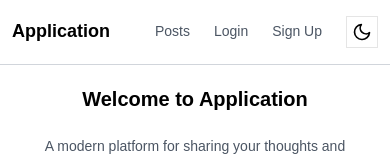
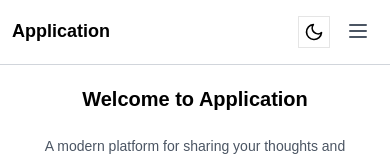
Before and after one commit to bryan-ahnlab/application, a Next.js app in the folder frontend/: page / in a window 390 px wide. Shown: the top 158 px of the page. Built offline with nearby package versions, Linux system fonts and the light colour scheme.

Commit message:
Implement responsive navigation in Layout component with mobile menu support. Added state management for menu visibility and screen size detection, enhancing user experience across devices. Refactored navigation structure for better accessibility and usability.

```diff
--- a/frontend/src/components/Layout.tsx
+++ b/frontend/src/components/Layout.tsx
@@ -4,6 +4,7 @@ import { useAuthStore } from "@/store/auth";
 import Link from "next/link";
 import { useRouter } from "next/navigation";
 import { ThemeToggle } from "./ThemeToggle";
+import { useState, useEffect } from "react";
 
 interface LayoutProps {
   children: React.ReactNode;
@@ -12,10 +13,27 @@ interface LayoutProps {
 export default function Layout({ children }: LayoutProps) {
   const { isAuthenticated, user, logout } = useAuthStore();
   const router = useRouter();
+  const [isMenuOpen, setIsMenuOpen] = useState(false);
+  const [isMobile, setIsMobile] = useState(false);
+
+  useEffect(() => {
+    const checkScreenSize = () => {
+      setIsMobile(window.innerWidth < 1280); // xl breakpoint
+    };
+
+    checkScreenSize();
+    window.addEventListener("resize", checkScreenSize);
+
+    return () => window.removeEventListener("resize", checkScreenSize);
+  }, []);
 
   const handleLogout = () => {
     logout();
     router.push("/");
+  };
+
+  const toggleMenu = () => {
+    setIsMenuOpen(!isMenuOpen);
   };
 
   return (
@@ -31,6 +49,8 @@ export default function Layout({ children }: LayoutProps) {
               Application
             </Link>
 
+            {/* Desktop Navigation */}
+            {!isMobile && (
               <div className="flex items-center space-x-6">
                 {isAuthenticated && (
                   <span className="text-sm text-gray-600 dark:text-gray-300">
@@ -92,7 +112,120 @@ export default function Layout({ children }: LayoutProps) {
 
                 <ThemeToggle />
               </div>
+            )}
+
+            {/* Mobile Menu Button */}
+            {isMobile && (
+              <div className="flex items-center space-x-2">
+                <ThemeToggle />
+                <button
+                  onClick={toggleMenu}
+                  className="p-2 text-gray-600 dark:text-gray-300 hover:text-black dark:hover:text-white bg-transparent border-0 cursor-pointer outline-none focus:outline-none"
+                  style={{
+                    background: "transparent",
+                    border: "none",
+                    padding: "8px",
+                  }}
+                >
+                  <svg
+                    className="w-6 h-6"
+                    fill="none"
+                    stroke="currentColor"
+                    viewBox="0 0 24 24"
+                  >
+                    {isMenuOpen ? (
+                      <path
+                        strokeLinecap="round"
+                        strokeLinejoin="round"
+                        strokeWidth={2}
+                        d="M6 18L18 6M6 6l12 12"
+                      />
+                    ) : (
+                      <path
+                        strokeLinecap="round"
+                        strokeLinejoin="round"
+                        strokeWidth={2}
+                        d="M4 6h16M4 12h16M4 18h16"
+                      />
+                    )}
+                  </svg>
+                </button>
               </div>
+            )}
+          </div>
+
+          {/* Mobile Navigation Menu */}
+          {isMobile && isMenuOpen && (
+            <div className="border-t border-gray-300 dark:border-gray-600 bg-white dark:bg-black">
+              <div className="px-4 py-2 space-y-2">
+                {isAuthenticated && (
+                  <div className="py-2 text-sm text-gray-600 dark:text-gray-300 border-b border-gray-200 dark:border-gray-700">
+                    Welcome, {user?.username}.
+                  </div>
+                )}
+
+                <Link
+                  href="/posts"
+                  className="block py-2 text-gray-600 dark:text-gray-300 hover:text-black dark:hover:text-white"
+                  onClick={() => setIsMenuOpen(false)}
+                >
+                  Posts
+                </Link>
+
+                {isAuthenticated ? (
+                  <>
+                    <Link
+                      href="/dashboard"
+                      className="block py-2 text-gray-600 dark:text-gray-300 hover:text-black dark:hover:text-white"
+                      onClick={() => setIsMenuOpen(false)}
+                    >
+                      Dashboard
+                    </Link>
+                    <Link
+                      href="/create-post"
+                      className="block py-2 text-gray-600 dark:text-gray-300 hover:text-black dark:hover:text-white"
+                      onClick={() => setIsMenuOpen(false)}
+                    >
+                      Create Post
+                    </Link>
+                    <button
+                      onClick={() => {
+                        handleLogout();
+                        setIsMenuOpen(false);
+                      }}
+                      className="block w-full text-left py-2 text-gray-600 dark:text-gray-300 hover:text-black dark:hover:text-white bg-transparent border-0 p-0 cursor-pointer outline-none focus:outline-none"
+                      style={{
+                        background: "transparent",
+                        border: "none",
+                        padding: 0,
+                        fontSize: "14px",
+                        lineHeight: "1.4",
+                      }}
+                    >
+                      Logout
+                    </button>
+                  </>
+                ) : (
+                  <>
+                    <Link
+                      href="/login"
+                      className="block py-2 text-gray-600 dark:text-gray-300 hover:text-black dark:hover:text-white"
+                      onClick={() => setIsMenuOpen(false)}
+                    >
+                      Login
+                    </Link>
+                    <Link
+                      href="/register"
+                      className="block py-2 text-gray-600 dark:text-gray-300 hover:text-black dark:hover:text-white"
+                      onClick={() => setIsMenuOpen(false)}
+                    >
+                      Sign Up
+                    </Link>
+                  </>
+                )}
+              </div>
+            </div>
+          )}
         </div>
       </nav>
 
```
Lines whose indentation alone changed are shown as unchanged.
